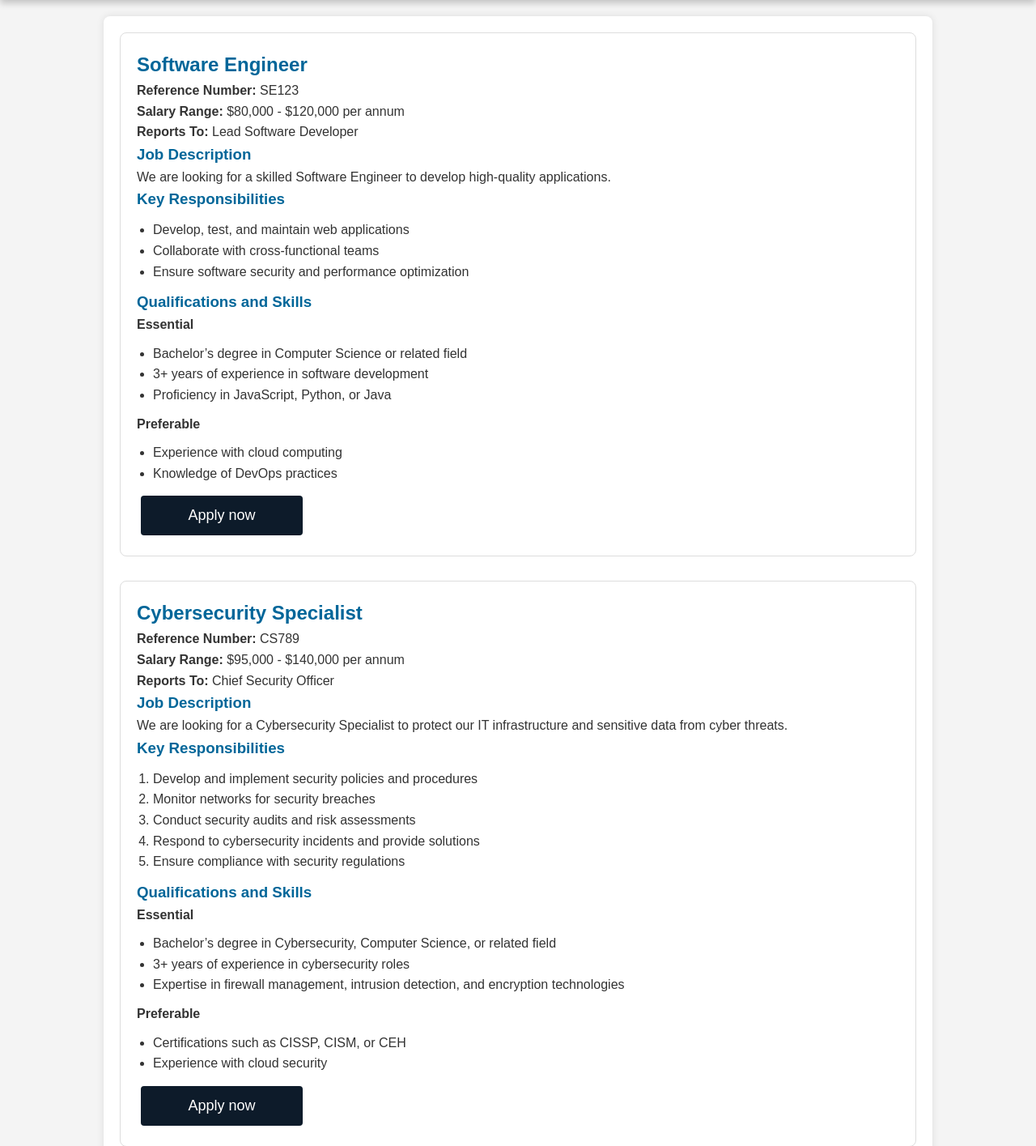
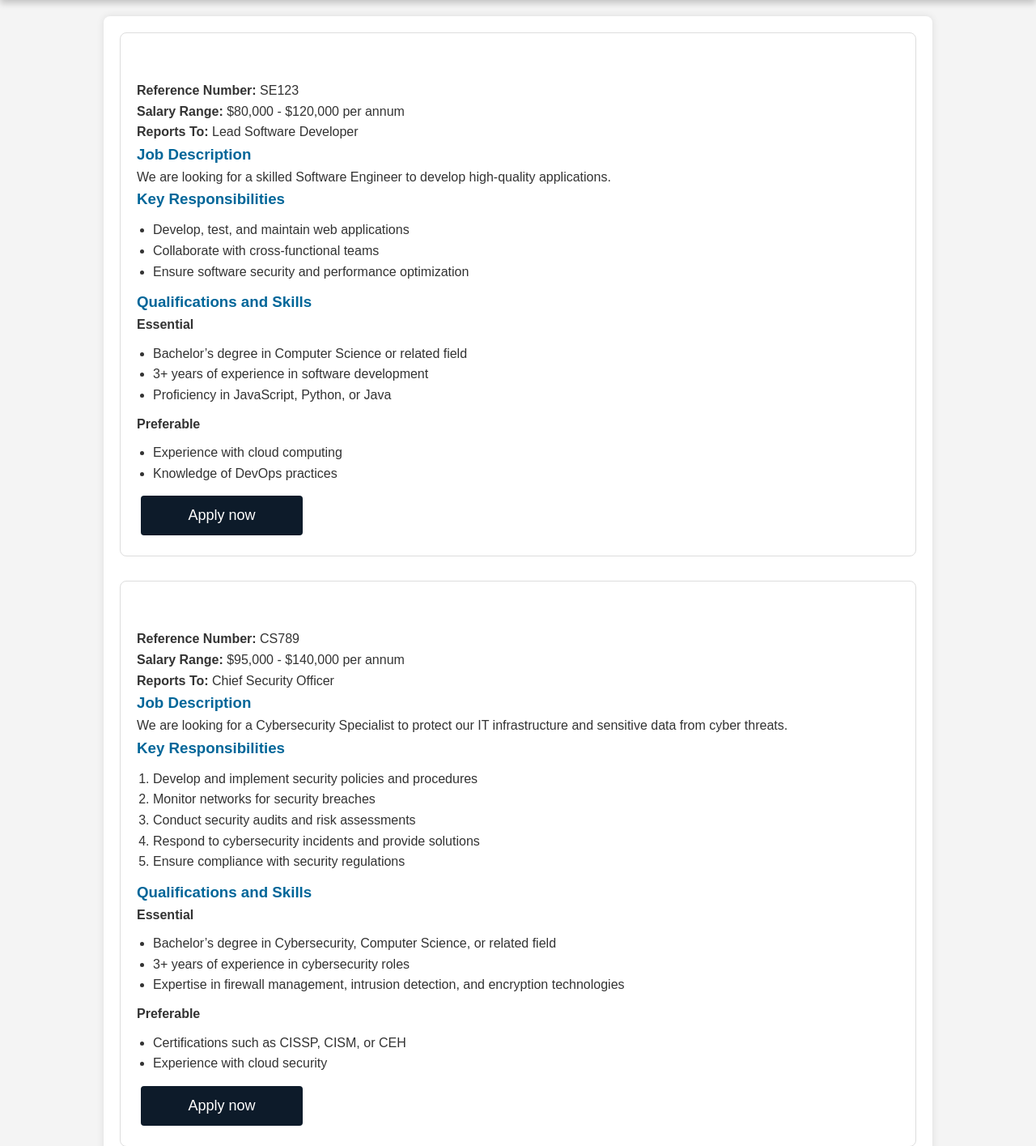
Before and after one commit to Shriyans007/Web-Tech-Project, a PHP site: page /jobs.html in a window 1280 px wide. Shown: the part 219-1634 px from the top of the page at 81% size. Run offline with PHP 8.4, Linux system fonts and the light colour scheme.

Commit message:
reverted the h2 change

```diff
--- a/styles.css
+++ b/styles.css
@@ -15,12 +15,8 @@ body {
   color: #333;
 }
 
-h1 {
+h1, h2 {
   color: white;
-}
-
-h2 {
-  color: #006699;
 }
 
 h3 {
```
